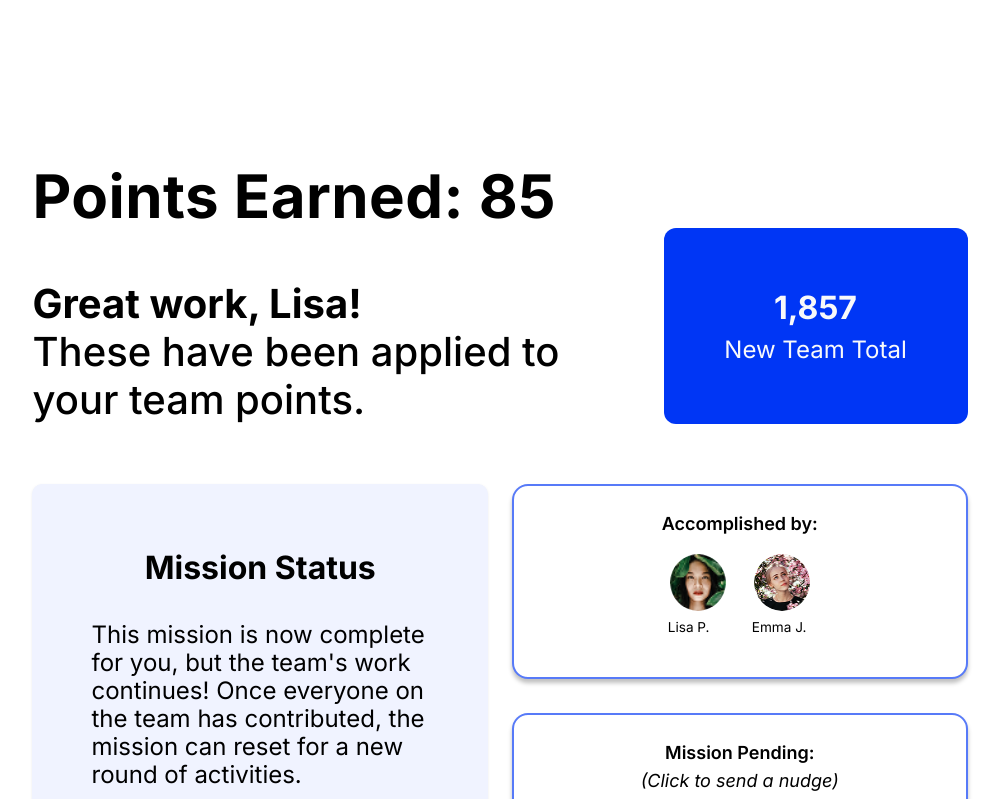
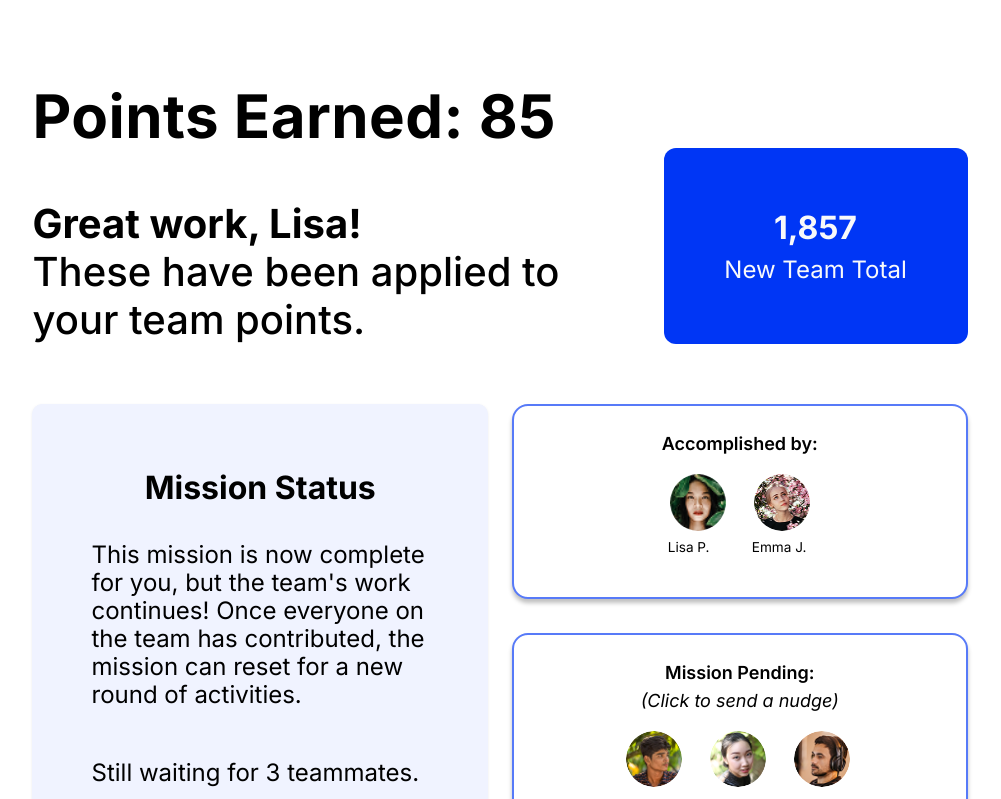
Before and after one commit to cherryontech/MissionCollective, a React (Vite) app: page /results in a window 1280 px wide. Shown: the top 799 px of the page, without its empty margins (140-1141 px from the left). Built offline with nearby package versions, Linux system fonts and the light colour scheme.

Commit message:
cleaned up commented codes

```diff
--- a/src/styles/ResultsDisplay.css
+++ b/src/styles/ResultsDisplay.css
@@ -14,7 +14,7 @@ Point Earning Section
   display: flex;
   flex-direction: row;
   gap: 6.5rem;
-  padding: 5rem 0 3.75rem 0;
+  padding: 0 0 3.75rem 0;
   align-items: flex-start;
   width: 100%;
 }
@@ -196,10 +196,6 @@ Point Earning Section
 
 .Person {
   width: 60px;
-  /* display: flex;
-    flex-direction: column;
-    align-items: center;
-    text-align: center; */
   position: relative;
 }
 
@@ -242,10 +238,6 @@ Point Earning Section
   transition: transform 0.2s ease;
   transform-origin: center;
 }
-
-/* .Person button:hover img {
-    transform: scale(1.05);
-} */
 
 .Mission-pending-container .Person button:hover:not(:disabled) {
   filter: drop-shadow(4px 6px 1px rgba(234, 165, 5, 0.945));
@@ -303,13 +295,6 @@ Point Earning Section
   color: white !important;
 }
 
-/* .toast-blue {
-    background: blue !important;
-    color: white !important;
-} */
-
-/* Results Section Buttons */
-
 .Results-Buttons-Container {
   display: flex;
   flex-direction: row;
@@ -325,17 +310,13 @@ Point Earning Section
   align-items: center;
   justify-content: center;
   width: 13.8rem;
-  /* gap: 0.5rem; */
 
-  /* width: 100%;
-    max-width: 250px; */
   height: 3rem;
   padding: 0.69rem 1rem 0.69rem 0;
   border-radius: 0.5rem;
   border: 0 solid #e5e7eb;
   background: #f0f3ff;
   cursor: pointer;
-  /* margin-top: 2rem; */
 }
 
 .View-Mission-Hub:hover {
@@ -355,10 +336,7 @@ Point Earning Section
   align-items: center;
   justify-content: center;
   width: 13.8rem;
-  /* gap: 0.5rem; */
 
-  /* width: 100%;
-    max-width: 250px; */
   height: 3rem;
   padding: 0.69rem 1rem 0.69rem 0;
 
@@ -366,7 +344,7 @@ Point Earning Section
   border: 0 solid #e5e7eb;
   background: #0036f5;
   cursor: pointer;
-  /* margin-top: 2rem; */
+
 }
 
 .Go-to-Dashboard:hover {
```
